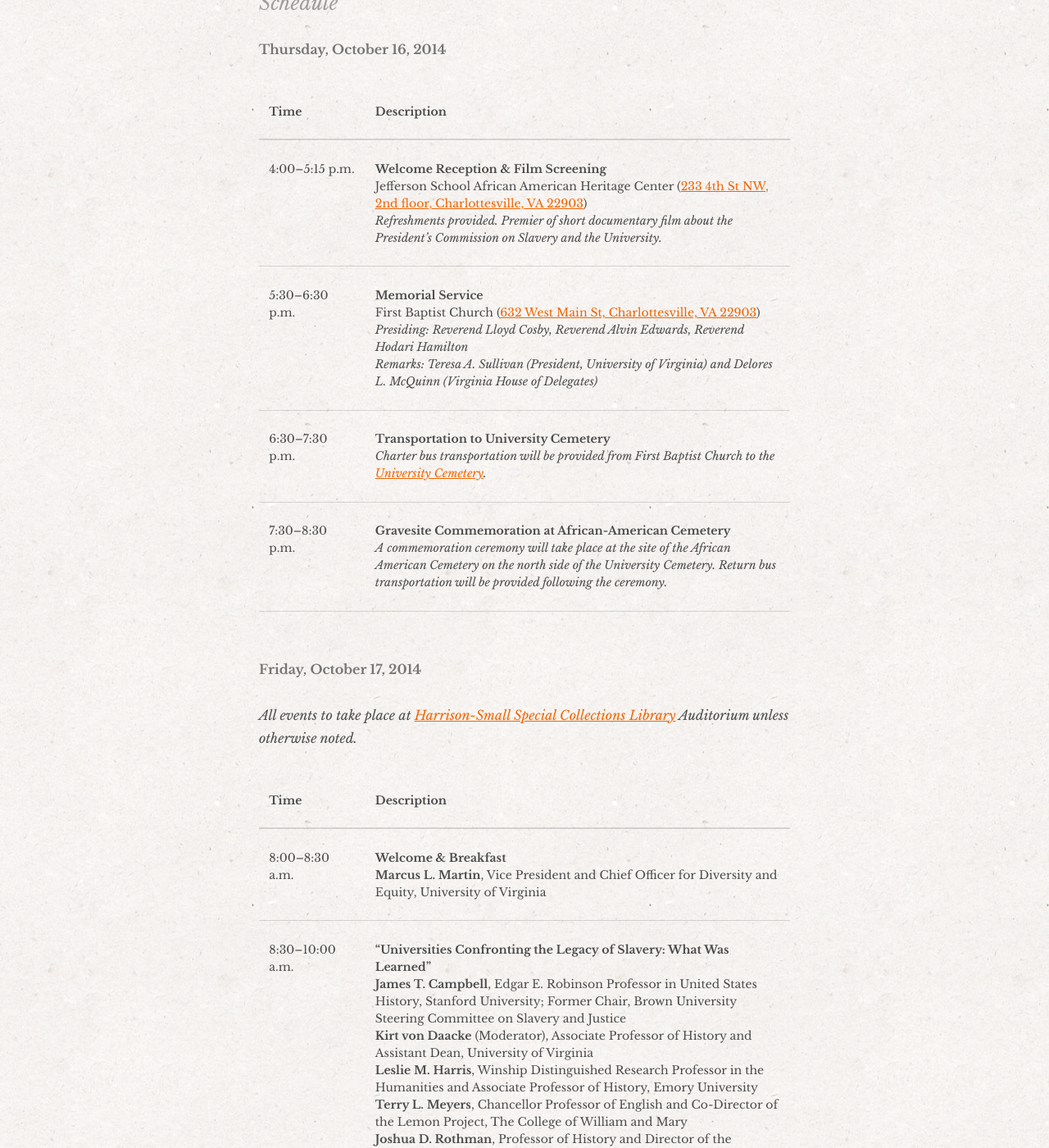
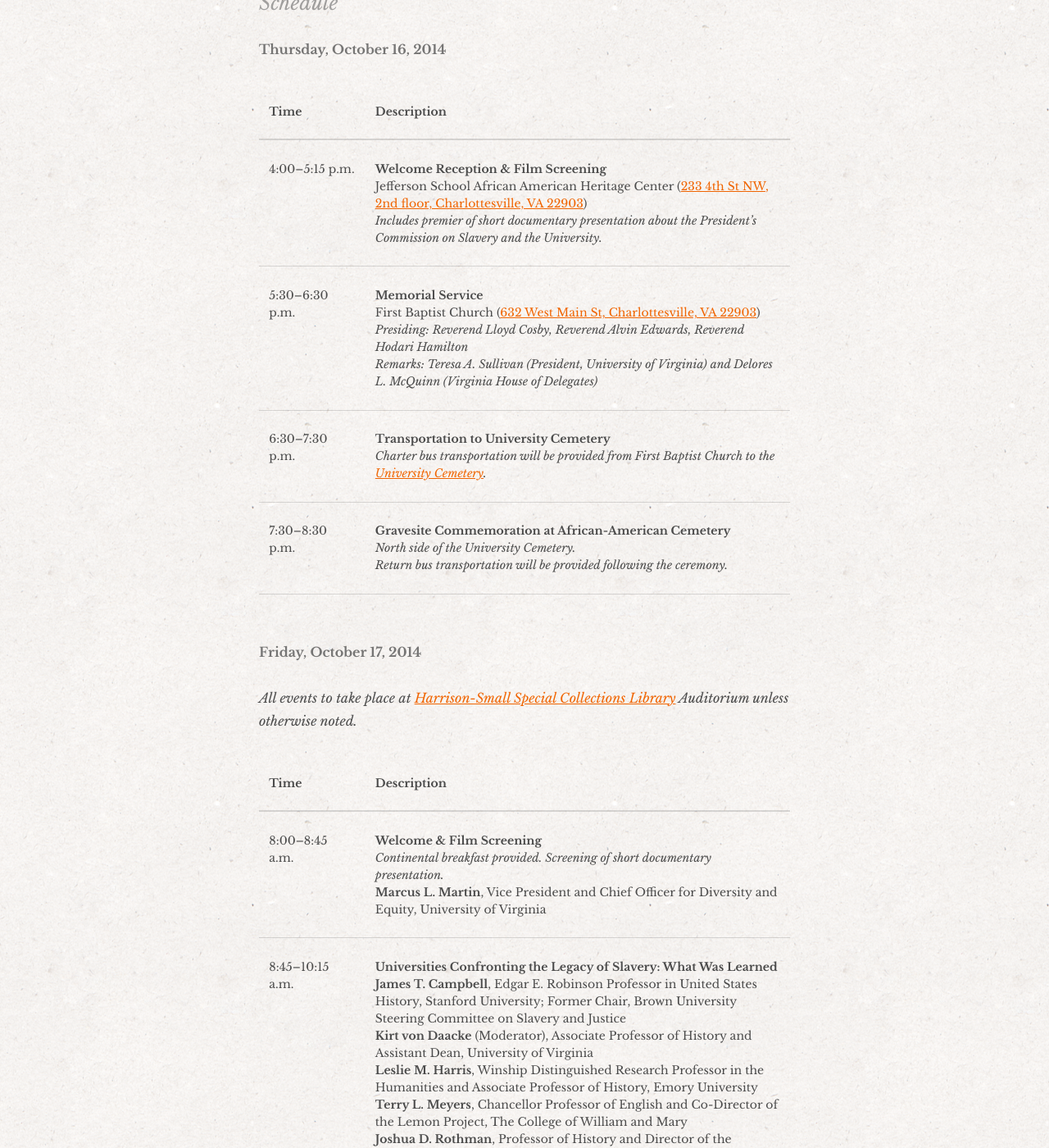
Before and after one commit to scholarslab/slavery, a Jekyll site: the page built from symposium.html, in a window 1280 px wide and 1400 px high, scrolled down 880 px. Shown: the whole window at 82% size. Built offline with Jekyll 4.4.1, drawn with Linux system fonts in a browser that asks for light colours; some web fonts are replaced; some of the changed text lies outside the part shown.

Commit message:
Symposium content updates.

```diff
--- a/symposium.html
+++ b/symposium.html
@@ -26,7 +26,7 @@
             <td>
                 <strong>Welcome Reception &amp; Film Screening</strong><br>
                 Jefferson School African American Heritage Center (<a href="233 4th St NW, 2nd floor, Charlottesville, VA 22903">233 4th St NW, 2nd floor, Charlottesville, VA 22903</a>)<br>
-<em>Refreshments provided. Premier of short documentary film about the President’s Commission on Slavery and the University.</em>
+<em>Includes premier of short documentary presentation about the President’s Commission on Slavery and the University.</em>
             </td>
         </tr>
 
@@ -49,7 +49,7 @@
         <tr>
             <td>7:30&ndash;8:30 p.m.</td>
             <td><strong>Gravesite Commemoration at African-American Cemetery</strong><br>
-                <em>A commemoration ceremony will take place at the site of the African American Cemetery on the north side of the University Cemetery. Return bus transportation will be provided following the ceremony.</em>
+                <em>North side of the University Cemetery.<br>Return bus transportation will be provided following the ceremony.</em>
 
             </td>
         </tr>
@@ -69,14 +69,15 @@
     </thead>
     <tbody>
         <tr>
-            <td>8:00&ndash;8:30 a.m.</td>
-            <td><strong>Welcome &amp; Breakfast</strong><br>
+            <td>8:00&ndash;8:45 a.m.</td>
+            <td><strong>Welcome &amp; Film Screening</strong><br>
+                <em>Continental breakfast provided. Screening of short documentary presentation.</em><br>
                 <strong>Marcus L. Martin</strong>, Vice President and Chief Officer for Diversity and Equity, University of Virginia</td>
         </tr>
 
         <tr>
-            <td>8:30&ndash;10:00 a.m.</td>
-            <td><strong>“Universities Confronting the Legacy of Slavery: What Was Learned”</strong><br>
+            <td>8:45&ndash;10:15 a.m.</td>
+            <td><strong>Universities Confronting the Legacy of Slavery: What Was Learned</strong><br>
                 <strong>James T. Campbell</strong>, Edgar E. Robinson Professor in United States History, Stanford University; Former Chair, Brown University Steering Committee on Slavery and Justice<br>
                 <strong>Kirt von Daacke</strong> (Moderator), Associate Professor of History and Assistant Dean, University of Virginia<br>
                 <strong>Leslie M. Harris</strong>, Winship Distinguished Research Professor in the Humanities and Associate Professor of History, Emory University<br>
@@ -100,37 +101,40 @@
             </td>
         </tr>
         <tr>
-            <td>11:30 a.m.&ndash;12:15 p.m.</td>
+            <td>11:45 a.m.&ndash;12:30 p.m.</td>
             <td><strong>Walking Tour of the Academic Village</strong></td>
         </tr>
         <tr>
             <td>12:30&ndash;2:00 p.m.</td>
-            <td><strong>Keynote Address & Lunch</strong><br>
+            <td><strong>Keynote Address & Lunch on The Lawn</strong><br>
                 <strong>“Proslavery Political Theory and Jurisprudence before the Civil War at the University”</strong><br>
+                <em>Location: The Lawn in front of Old Cabell Hall</em><br>
                 <strong>Alfred L. Brophy</strong> (Judge John J. Parker Distinguished Professor of Law, UNC School of Law)
 		    </td>
         </tr>
         <tr>
             <td>2:15&ndash;3:45 p.m.</td>
-            <td><strong>“Memorializing Slavery and the Enslaved (?)”</strong><br>
+            <td><strong>Memorializing Slavery and the Enslaved</strong><br>
                 <strong>Autumn Barrett</strong>, Co-Director, Remembering Slavery, Resistance, and Freedom Project; Associate Director of the Institute for Historical Biology and Adjunct Faculty, The College of William and Mary<br>
                 <strong>Kelley Deetz</strong>, Post-Doctoral Research Associate, President’s Commission on Slavery and the University, University of Virginia<br>
                 <strong>Gertrude Fraser (Moderator)</strong>, Associate Professor of Anthropology, University of Virginia<br>
                 <strong>Lynn Rainville</strong>, Research Professor in the Humanities, Sweet Briar College<br>
-
+                <strong>Chelsea Stokes</strong>, Chair of Memorial for Enslaved Laborers (MEL) and Undergraduate Student, University of Virginia
             </td>
         </tr>
         <tr>
-            <td>3:45 p.m.</td>
+            <td>3:45&ndash;4:15 p.m.</td>
             <td><strong>Facilitated Reflection</strong><br>
 
             <strong>Susan H. Allen</strong>, Associate Professor of Conflict Analysis and Resolution and Director of the Center for Peacemaking Practice, George Mason University
             </td>
         </tr>
         <tr>
-            <td>4:15 p.m.</td>
+            <td>4:30&ndash;6:30 p.m.</td>
             <td><strong>Closing Reception</strong><br>
-                Fralin Museum of Art at the University of Virginia (<a href="https://www.google.com/maps/preview?f=q&source=s_q&hl=en&geocode=&q=155+Rugby+Rd,+Charlottesville,+VA+22903&aq=0&oq=%28155+Rugby+Rd,+Charlottesville,+VA+22903&sll=38.036532,-78.512657&sspn=0.016106,0.013819&vpsrc=6&ie=UTF8&hq=&hnear=155+Rugby+Rd,+Charlottesville,+Virginia+22903&ll=38.038089,-78.502671&spn=0.002013,0.001727&t=m&z=19&iwloc=A">155 Rugby Rd, Charlottesville, VA 22903</a>)
+                <em>Location: Fralin Museum of Art at the University of Virginia (<a href="https://www.google.com/maps/preview?f=q&source=s_q&hl=en&geocode=&q=155+Rugby+Rd,+Charlottesville,+VA+22903&aq=0&oq=%28155+Rugby+Rd,+Charlottesville,+VA+22903&sll=38.036532,-78.512657&sspn=0.016106,0.013819&vpsrc=6&ie=UTF8&hq=&hnear=155+Rugby+Rd,+Charlottesville,+Virginia+22903&ll=38.038089,-78.502671&spn=0.002013,0.001727&t=m&z=19&iwloc=A">155 Rugby Rd, Charlottesville, VA</a>)</em><br>
+                Comments about exhibit <em>Gordon Parks: The Making of an Argument</em><br>
+                <strong>John E. Mason</strong>, Associate Professor and Associate Chair in the Department of History, University of Virginia
             </td>
         </tr>
     </tbody>
```
Also changed, not shown: other parts of symposium.html (+2 -2 lines).
